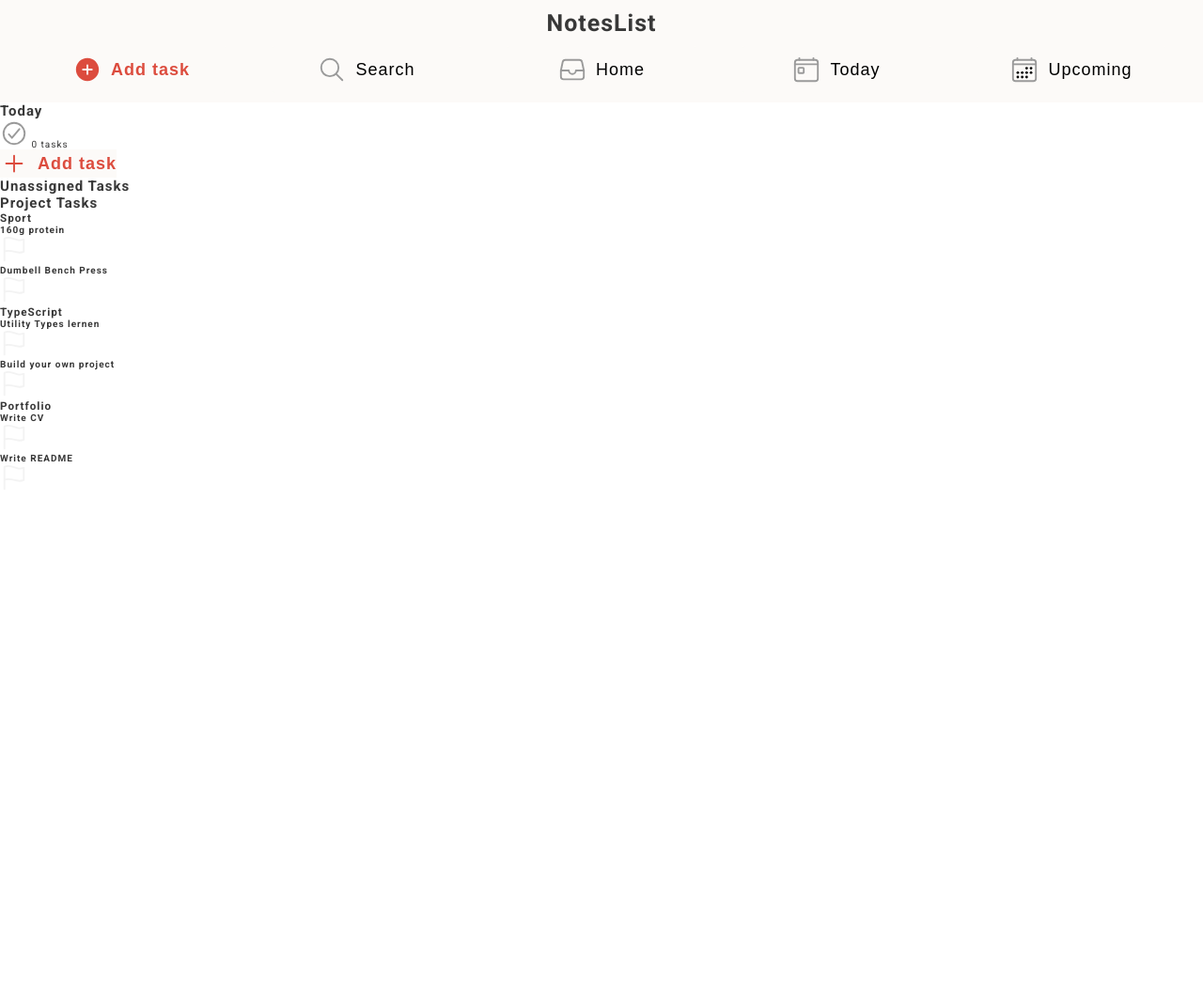
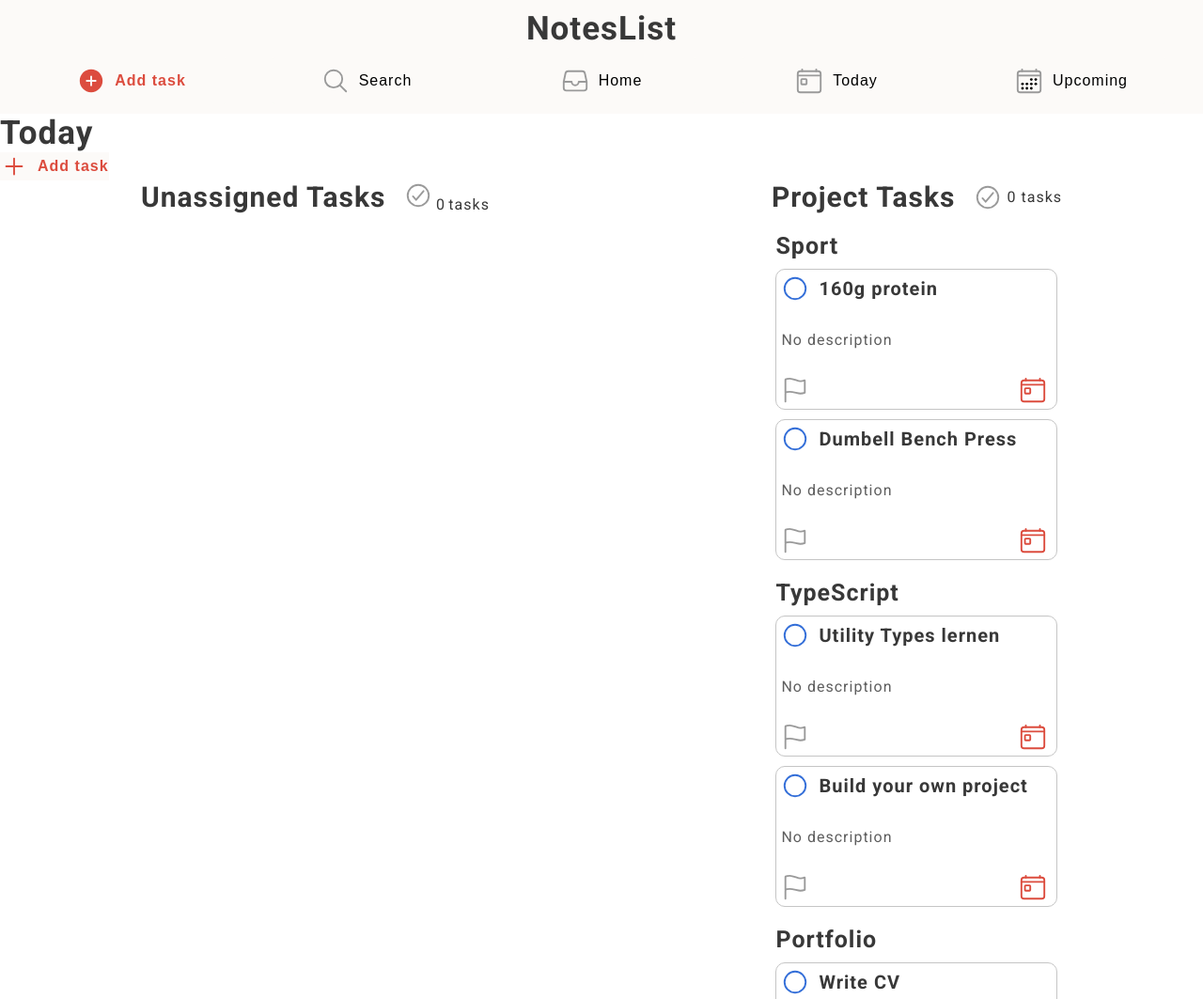
Before and after one commit to HenryWolfDev/NotesList, a website built with Vite: page index.html in a window 1280 px wide. Shown: the top 1063 px of the page at 94% size. Before the commit the page ends 800 px from the top, so only its background shows below. Built offline with nearby package versions, Linux system fonts and the light colour scheme; what temporal-polyfill would draw is missing.

Commit message:
feat(task-card-today: add styles and UI for the card

```diff
--- a/src/UI/Today_Templates.ts
+++ b/src/UI/Today_Templates.ts
@@ -7,9 +7,7 @@ export function sectionTemplate() {
   <h1>Today</h1>
   <span>${Temporal.Now.plainDateISO().toLocaleString()}</span>
   <div class="info">
-  <svg xmlns="http://www.w3.org/2000/svg" class="icon" viewBox="0 0 512 512"><path d="M448 256c0-106-86-192-192-192S64 150 64 256s86 192 192 192 192-86 192-192z" fill="none" stroke="currentColor" stroke-miterlimit="10" stroke-width="32"/><path fill="none" stroke="currentColor" stroke-linecap="round" stroke-linejoin="round" stroke-width="32" d="M352 176L217.6 336 160 272"/></svg>
-  <span>0</span>
-  <span>tasks</span>
+
   </div>
   <div id="add-task-container">
     <button id="add-task-btn-today" class="add-task-btn">
@@ -17,11 +15,27 @@ export function sectionTemplate() {
     <span>Add task</span>
     </button>
   </div>
-  <div class="unassignedTasks-list-today">
-    <h2>Unassigned Tasks</h2>
-  </div>
-  <div class="project-tasks-list-today">
-    <h2>Project Tasks</h2>
+  <div class="tasks-lists">
+    <div class="unassignedTasks-list-today">
+      <div class="tasks-list-title">
+        <h2>Unassigned Tasks</h2>
+        <div>
+          <svg xmlns="http://www.w3.org/2000/svg" class="icon" viewBox="0 0 512 512"><path d="M448 256c0-106-86-192-192-192S64 150 64 256s86 192 192 192 192-86 192-192z" fill="none" stroke="currentColor" stroke-miterlimit="10" stroke-width="32"/><path fill="none" stroke="currentColor" stroke-linecap="round" stroke-linejoin="round" stroke-width="32" d="M352 176L217.6 336 160 272"/></svg>
+          <span>0</span>
+          <span>tasks</span>
+        </div>
+      </div>
+    </div>
+    <div class="project-tasks-list-today">
+      <div class="tasks-list-title">
+        <h2>Project Tasks</h2>
+        <div class="tasks-list-open-tasks">
+          <svg xmlns="http://www.w3.org/2000/svg" class="icon" viewBox="0 0 512 512"><path d="M448 256c0-106-86-192-192-192S64 150 64 256s86 192 192 192 192-86 192-192z" fill="none" stroke="currentColor" stroke-miterlimit="10" stroke-width="32"/><path fill="none" stroke="currentColor" stroke-linecap="round" stroke-linejoin="round" stroke-width="32" d="M352 176L217.6 336 160 272"/></svg>
+          <span>0</span>
+          <span>tasks</span>
+        </div>
+      </div>
+    </div>
   </div>
   `;
 }
@@ -29,13 +43,20 @@ export function sectionTemplate() {
 export function taskCard(task: Task) {
   return `
     <div class="task-card-today-head">
+      <button class="toggle-task-today-btn">
+        <svg xmlns="http://www.w3.org/2000/svg" class="icon toggle-icon-default" viewBox="0 0 512 512"><circle cx="256" cy="256" r="192" fill="none" stroke="currentColor" stroke-linecap="round" stroke-linejoin="round" stroke-width="32"/></svg>
+        <svg xmlns="http://www.w3.org/2000/svg" class="icon toggle-icon-complete hidden" viewBox="0 0 512 512"><path d="M256 464c-114.69 0-208-93.31-208-208S141.31 48 256 48s208 93.31 208 208-93.31 208-208 208z" fill="currentColor" stroke="currentColor"/></svg>
+        </button>
       <h4>${task.title}</h4>
-      <div>
+    </div>
+    <p class="task-card-today-desc">${task.description ?? 'No description'}</p>
+    <div class="task-card-today-bottom">
       <svg style="color: ${priorityColors[task.priority]}" xmlns="http://www.w3.org/2000/svg" class="icon" viewBox="0 0 512 512"><path d="M80 464V68.14a8 8 0 014-6.9C91.81 56.66 112.92 48 160 48c64 0 145 48 192 48a199.53 199.53 0 0077.23-15.77 2 2 0 012.77 1.85v219.36a4 4 0 01-2.39 3.65C421.37 308.7 392.33 320 352 320c-48 0-128-32-192-32s-80 16-80 16" fill="none" stroke="currentColor" stroke-linecap="round" stroke-miterlimit="10" stroke-width="32"/></svg>
+      <div class="task-card-today-date">
+        <svg xmlns="http://www.w3.org/2000/svg" class="icon" viewBox="0 0 512 512"><rect fill="none" stroke="currentColor" stroke-linejoin="round" stroke-width="32" x="48" y="80" width="416" height="384" rx="48"/><path fill="none" stroke="currentColor" stroke-linejoin="round" stroke-width="32" stroke-linecap="round" d="M128 48v32M384 48v32"/><rect fill="none" stroke="currentColor" stroke-linejoin="round" stroke-width="32" stroke-linecap="round" x="112" y="224" width="96" height="96" rx="13"/><path fill="none" stroke="currentColor" stroke-linejoin="round" stroke-width="32" stroke-linecap="round" d="M464 160H48"/></svg>
+        <span>${task.dueDate}</span>
       </div>
     </div>
-    <p>${task.description ?? ''}</p>
-    <span>${task.dueDate}</span>
   `;
 }
 
--- a/src/constants/priorities.ts
+++ b/src/constants/priorities.ts
@@ -4,5 +4,5 @@ export const priorityColors: Record<PriorityLevel, string> = {
   1: '#d1453b',
   2: '#eb8909',
   3: '#246fe0',
-  4: '#f3f3f3',
+  4: '#9a9a9a',
 };
--- a/src/style.scss
+++ b/src/style.scss
@@ -16,6 +16,28 @@ html {
 }
 
 // #region Global Styles
+
+h1 {
+  font-size: 3.5rem;
+}
+
+h2 {
+  font-size: 3rem;
+}
+
+h3 {
+  font-size: 2.5rem;
+}
+
+h4 {
+  font-size: 2rem;
+}
+
+p,
+span {
+  font-size: 1.6rem;
+}
+
 .hidden {
   display: none;
 }
@@ -162,6 +184,8 @@ html {
 }
 // #endregion Modal Views
 
+// #region TODAY-VIEW
+
 .add-task-container-today {
   width: 35rem;
   border: 0.1rem solid black;
@@ -169,12 +193,86 @@ html {
   gap: 2rem;
 }
 
+.tasks-lists {
+  @include d-flex($flexdir: row, $jc: space-around, $alit: flex-start);
+
+  .unassignedTasks-list-today,
+  .project-tasks-list-today {
+    @include d-flex($flexdir: column, $jc: flex-start, $alit: center);
+    gap: 2rem;
+
+    .tasks-list-title {
+      @include d-flex($flexdir: row, $jc: flex-start, $alit: center);
+      gap: 2rem;
+    }
+    .tasks-list-open-tasks {
+      @include d-flex($flexdir: row, $jc: flex-start, $alit: center);
+      gap: 0.5rem;
+    }
+  }
+
+  .project-card-today {
+    @include d-flex($flexdir: column, $jc: flex-start, $alit: flex-start);
+    gap: 1rem;
+  }
+
+  .task-card-today {
+    width: 30rem;
+    height: 15rem;
+    border: 0.1rem solid #c5c5c5;
+    border-radius: 1rem;
+    padding: 0.5rem;
+    @include d-flex($flexdir: column, $jc: space-between, $alit: flex-start);
+    gap: 1rem;
+
+    .task-card-today-desc {
+      color: $font-color-dark-grey;
+    }
+    .task-card-today-head {
+      width: 100%;
+      @include d-flex($flexdir: row, $jc: flex-start, $alit: center);
+      gap: 1rem;
+
+      .toggle-task-today-btn {
+        @include d-flex($flexdir: row, $jc: center, $alit: center);
+        background-color: rgb(255, 255, 255);
+
+        cursor: pointer;
+
+        .icon {
+          color: $icon-check-active;
+        }
+
+        &:hover {
+          .toggle-icon-default {
+            display: none;
+          }
+          .toggle-icon-complete {
+            display: block;
+            color: $icon-check-active;
+          }
+        }
+      }
+    }
+    .task-card-today-bottom {
+      width: 100%;
+      @include d-flex($flexdir: row, $jc: space-between, $alit: center);
+
+      .task-card-today-date {
+        @include d-flex($flexdir: row, $jc: flex-start, $alit: center);
+        gap: 0.5rem;
+        color: $icon-color-active;
+        .icon {
+          color: $icon-color-active;
+        }
+      }
+    }
+  }
+}
+// #endregion TODAY-VIEW
+
 header {
   background-color: $navigation-color;
-
-  h1 {
-    font-size: 2.5rem;
-  }
 
   @include d-flex($flexdir: column, $jc: center, $alit: center);
   gap: 1rem;
```
Also changed, not shown: src/assets/icons/ellipse-outline.svg (added), src/assets/icons/ellipse.svg (added).
